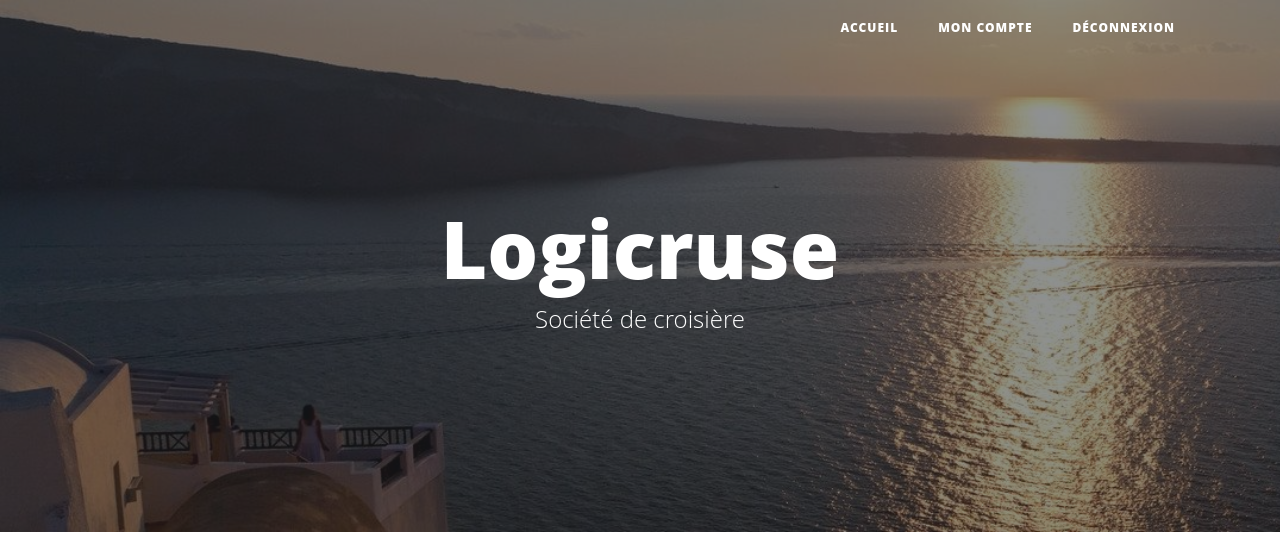
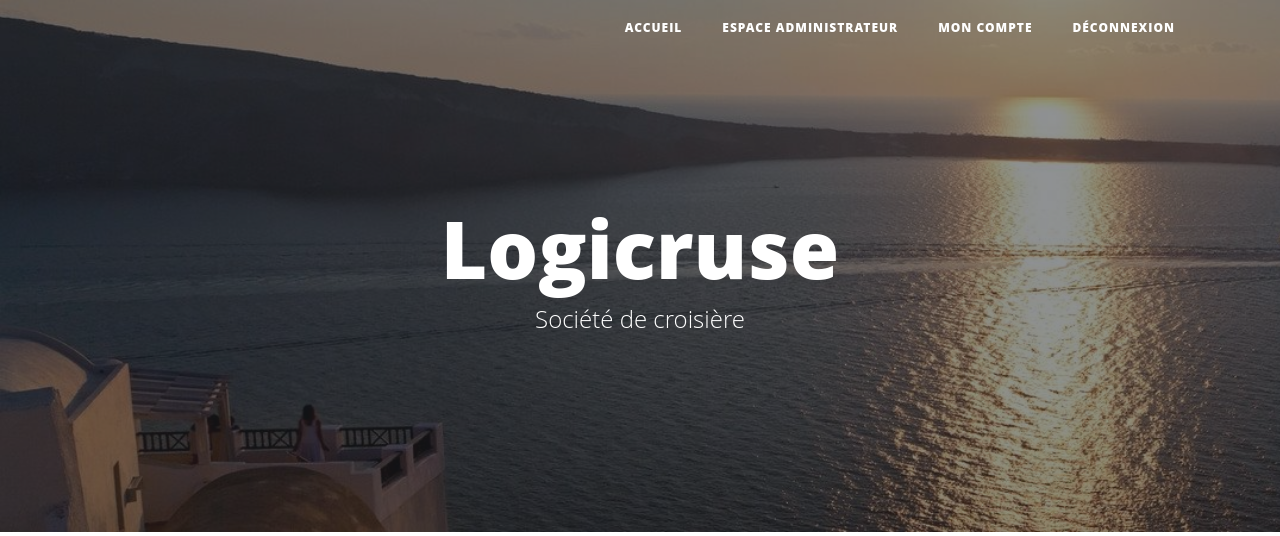
Before and after one commit to Vianney24/Logicruse, a PHP site: page /index.php in a window 1280 px wide. Shown: the top 536 px of the page. Run offline with PHP 8.4, Linux system fonts and the light colour scheme; the visitor is signed in with stand-in values (Sample User, id 1).

Commit message:
ajout espace admin dans le header lors de la connexion

```diff
--- a/SQLRequest.php
+++ b/SQLRequest.php
@@ -92,12 +92,14 @@ TelephonePers, CpPers, VillePers, TypePers, IdentifiantPers, MotDePassePers) ';
         $SQLRow = mysqli_fetch_array($SQLResult);
         $login_valide = $SQLRow['IdentifiantPers'];
         $pwd_valide = $SQLRow['MotDePassePers'];
+        $type = $SQLRow['TypePers'];
 
         if(isset($login) && isset($pwd) && isset($login_valide)) {
             if($login_valide == $login && $pwd_valide == sha1($pwd)) {
                 session_start();
                 $_SESSION['login'] = $login_valide;
                 $_SESSION['pwd'] = $pwd_valide;
+                $_SESSION['type'] = $type;
                 print('<div class="alert alert-success message_connexion" role="alert">
         	 			<strong><span class="glyphicon glyphicon-ok"></span><br>Vous êtes maintenant connecté</strong>
         				</div>');
--- a/header.php
+++ b/header.php
@@ -13,14 +13,23 @@
                 </li>
                 <?php
                     session_start();
-                    if (isset($_SESSION['login']) && isset($_SESSION['pwd'])) {
+                    if(isset($_SESSION['login']) && isset($_SESSION['pwd'])) {
+                        if($_SESSION['type'] == 'Administrateur') {
                             ?>
+                            <li class="nav-item">
+                                <a class="nav-link" href="admin.php">Espace Administrateur</a>
+                            </li>
+                            <?php
+                        }
+                        ?>
+
                         <li class="nav-item">
                             <a class="nav-link" href="monCompte.php">Mon Compte</a>
                         </li>
                         <li class="nav-item">
                             <a class="nav-link" href="logout.php">Déconnexion</a>
                         </li>
+
                         <?php
                     } else {
                         ?>
```
Lines whose indentation alone changed are shown as unchanged.
